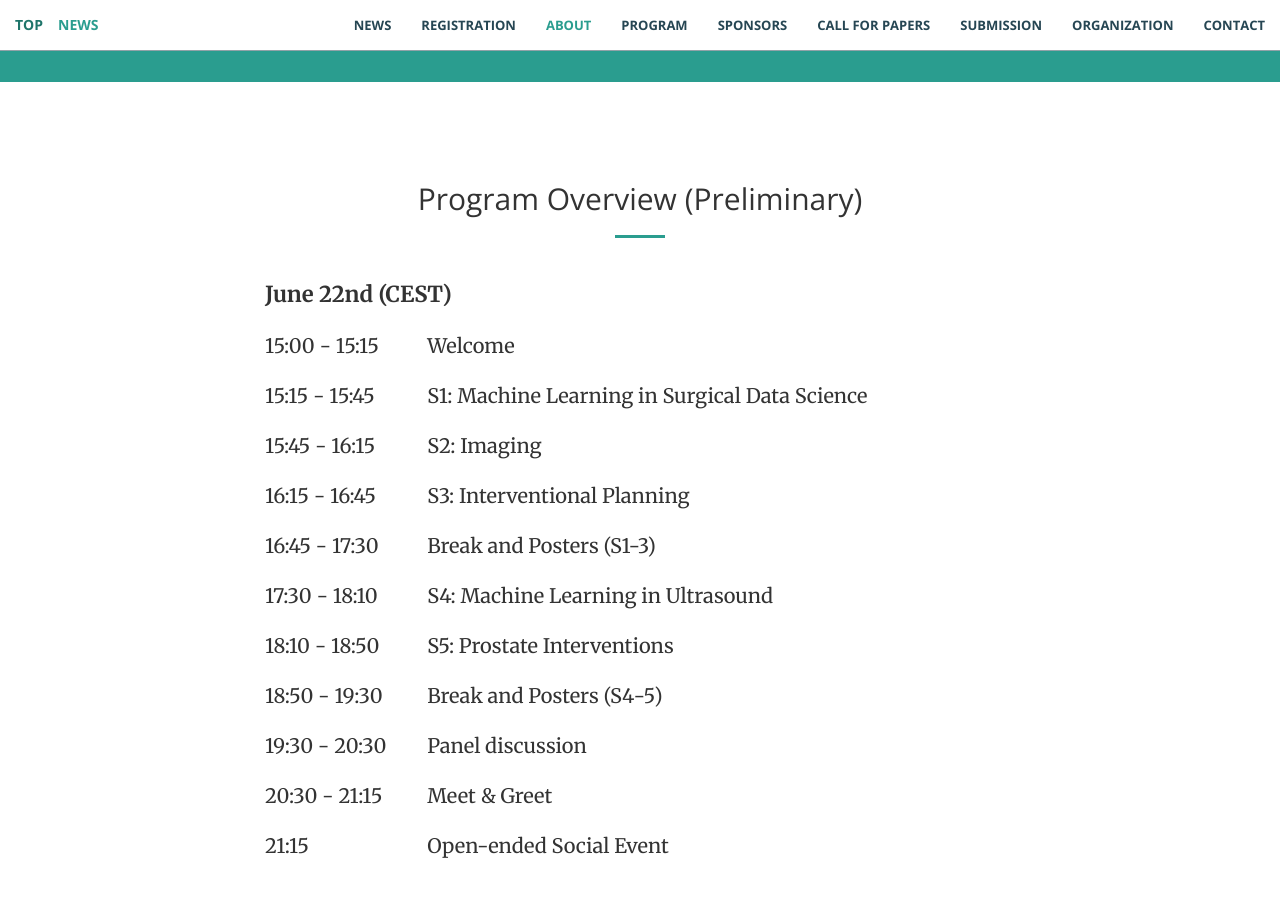
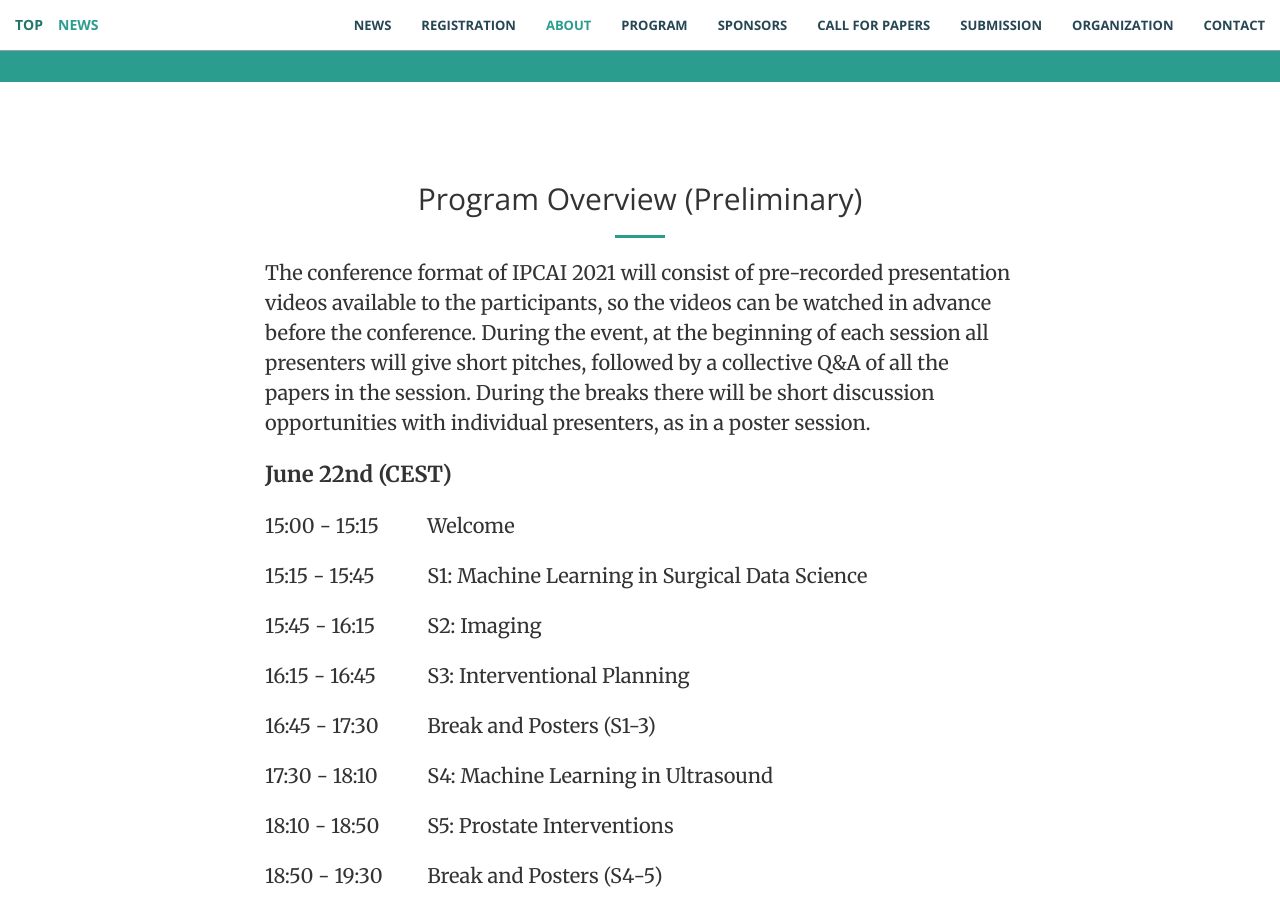
Before and after one commit to ipcai2021/ipcai2021.github.io, a Jekyll site: the page built from index.html, in a window 1280 px wide and 900 px high, scrolled down 2584 px. Built offline with Jekyll 4.4.1, drawn with Linux system fonts in a browser that asks for light colours.

Commit message:
Added program info

```diff
--- a/_includes/program.html
+++ b/_includes/program.html
@@ -12,6 +12,7 @@
         <div class="row">
             <div class="col-lg-8 col-lg-offset-2 text-left">
                 <p>
+				The conference format of IPCAI 2021 will consist of pre-recorded presentation videos available to the participants, so the videos can be watched in advance before the conference. During the event, at the beginning of each session all presenters will give short pitches, followed by a collective Q&A of all the papers in the session. During the breaks there will be short discussion opportunities with individual presenters, as in a poster session.
                     <!--Download the Final Program <a href="pdf\IPCAI_Program_Final.pdf" target="_blank">HERE</a>.-->
 					<!--Here you can find the preliminary program of the conference:-->
                 </p>
```
